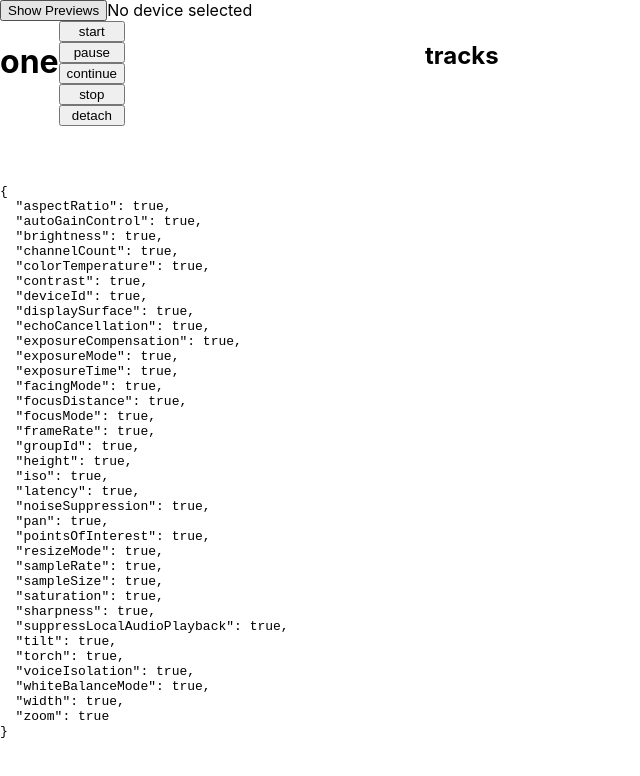
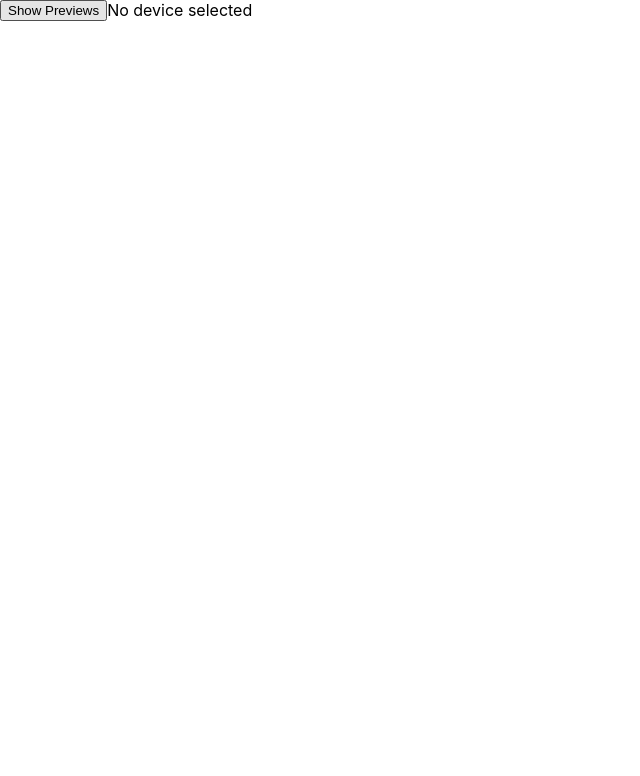
Before and after one commit to signed/device-demonstrator, a React (Create React App) app: page / in a window 1280 px wide. Shown: the top 776 px of the page, without its empty margins (0-640 px from the left). Built offline with nearby package versions, Linux system fonts and the light colour scheme.

Commit message:
hide the non essential stuff

```diff
--- /dev/null
+++ b/src/Hide.tsx
@@ -0,0 +1,18 @@
+import React from 'react';
+
+export interface HideProps {
+    hide: boolean;
+}
+
+export class Hide extends React.Component<HideProps> {
+    render(){
+        if (this.props.hide) {
+            return null;
+        }
+        return (
+            <React.Fragment>
+                {this.props.children}
+            </React.Fragment>
+        );
+    }
+}
--- a/src/index.tsx
+++ b/src/index.tsx
@@ -1,6 +1,7 @@
 import React, { CSSProperties } from 'react';
 import ReactDOM from 'react-dom';
 import './index.css';
+import { Hide } from './Hide';
 import { BigScreen } from './BigScreen';
 import { CameraPicker } from './CameraPicker';
 import { Device, RecordingDirector } from './RecordingDirector';
@@ -37,8 +38,10 @@ const renderApplication = () => {
             <CameraPicker recordingDirector={recordingDirector}/>
             <BigScreen recordingDirector={recordingDirector}/>
         </div>
-        <VideoView title={'one'}/>
-        <Json content={navigator.mediaDevices.getSupportedConstraints()}/>
+        <Hide hide={true}>
+            <VideoView title={'one'}/>
+            <Json content={navigator.mediaDevices.getSupportedConstraints()}/>
+        </Hide>
     </div>, document.getElementById('root'));
 };
 
```
